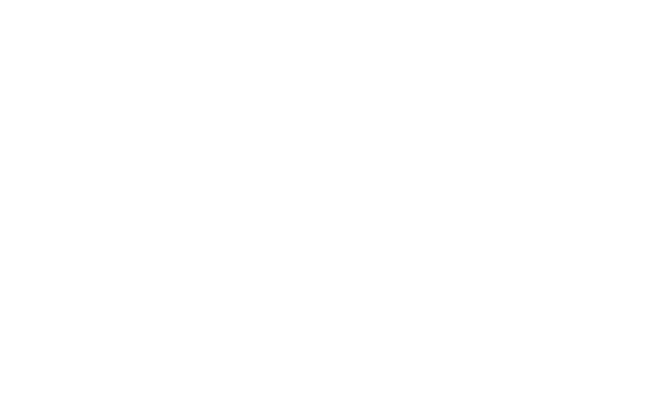
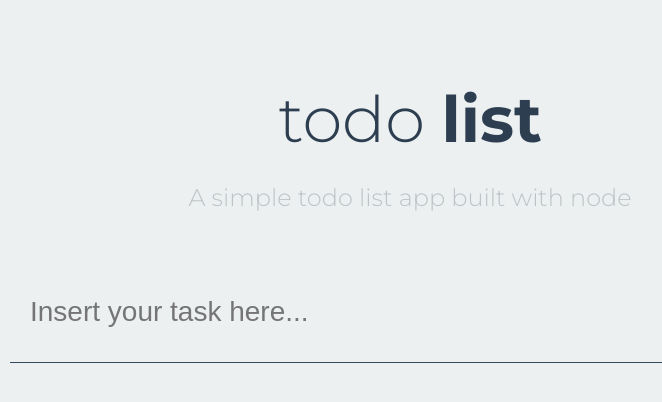
Before and after one commit to DanielStoica85/todos-app, a website: page views/index.html in a window 1280 px wide. Shown: the whole page, without its empty margins (230-892 px from the left). Drawn offline with Linux system fonts and the light colour scheme; files that its build step writes are made by us from their sources; files whose address does not match are found by name.

Commit message:
Add html and css.

```diff
--- a/public/style.css
+++ b/public/style.css
@@ -0,0 +1,88 @@
+@import url('https://fonts.googleapis.com/css?family=Montserrat:300,400,700');
+body {
+    font-family: 'Montserrat', sans-serif;
+    background: #ecf0f1;
+}
+
+/*****************************HEADER STYLES*****************************/
+
+header {
+    text-align: center;
+}
+
+header h1 {
+    font-size: 64px;
+    font-weight: 300;
+    margin: 80px 0 25px;
+    color: #2c3e50;
+}
+
+header h1 span {
+    font-weight: 700;
+}
+
+header h2 {
+    color: #bdc3c7;
+    font-weight: 300;
+}
+
+/*****************************FORM STYLES*****************************/
+
+.form {
+    width: 800px;
+    margin: 50px auto 20px;
+}
+
+#todoInput {
+    width: 100%;
+    height: 60px;
+    background: none;
+    border: none;
+    border-bottom: 1px solid #34495e;
+    outline: none;
+    font: 300 28px 'Ubuntu', sans-serif;
+    padding: 20px;
+    color: #34495e;
+}
+
+/*****************************LIST STYLES*****************************/
+
+.list {
+    width: 800px;
+    margin: 0 auto;
+}
+
+.task {
+    width: 100%;
+    height: 60px;
+    line-height: 60px;
+    font-size: 20px;
+    padding: 0 20px;
+    color: #34495e;
+    transition: all .3s ease;
+}
+
+.task:hover {
+    background: rgba(0, 0, 0, .02);
+    cursor: pointer;
+}
+
+.task:hover span {
+    opacity: 1;
+}
+
+.done {
+    text-decoration: line-through;
+    color: #bdc3c7;
+}
+
+li span {
+    float: right;
+    color: #c0392b;
+    transition: all 0.3s;
+    opacity: 0;
+}
+
+li span:hover {
+    color: #e74c3c
+}
--- a/views/index.html
+++ b/views/index.html
@@ -1,5 +1,6 @@
 <!DOCTYPE html>
 <html lang="en">
+
 <head>
     <meta charset="UTF-8">
     <meta name="viewport" content="width=device-width, initial-scale=1.0">
@@ -7,9 +8,23 @@
     <link rel="stylesheet" href="style.css">
     <title>Todos</title>
 </head>
+
 <body>
+    <header>
+        <h1>todo
+            <span>list</span>
+        </h1>
+        <h2>A simple todo list app built with node</h2>
+    </header>
 
+    <section class="form">
+        <input type="text" id="todoInput" placeholder="Insert your task here...">
+    </section>
+
+    <ul class="list">
+    </ul>
 
     <script src="main.js"></script>
 </body>
+
 </html>
```
